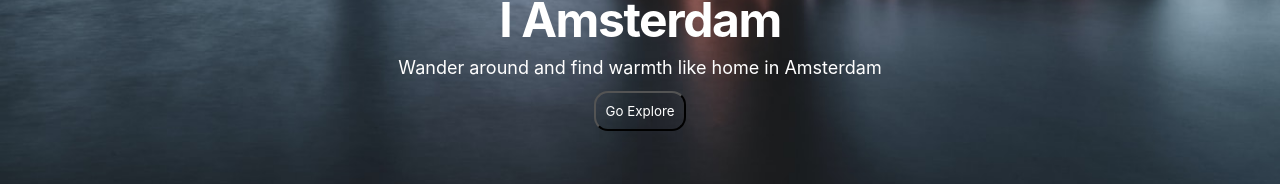
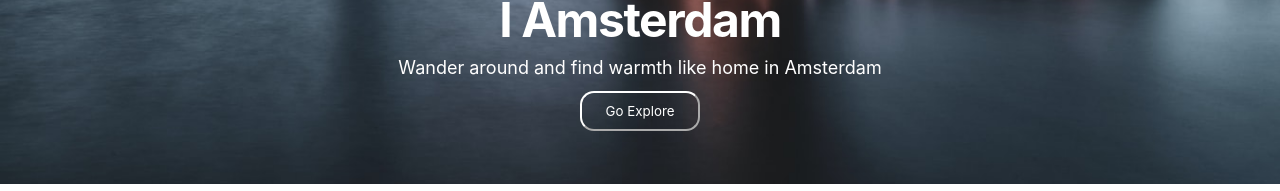
Before and after one commit to ashardianto/amsterdam, a plain HTML site: page porter.html in a window 1280 px wide. Shown: the part 503-694 px from the top of the page. Drawn offline with Linux system fonts and the light colour scheme.

Commit message:
commit on "main"

```diff
--- a/porter.css
+++ b/porter.css
@@ -193,10 +193,9 @@ body {
     right: 0;
     text-align: center;
     border-radius: 14px;
-    padding: 10px;
+    padding: 10px 24px;
     background-color: transparent;
-
-
+    border-color: white;
 }
 
 /*INTRO SECTION*/
```
